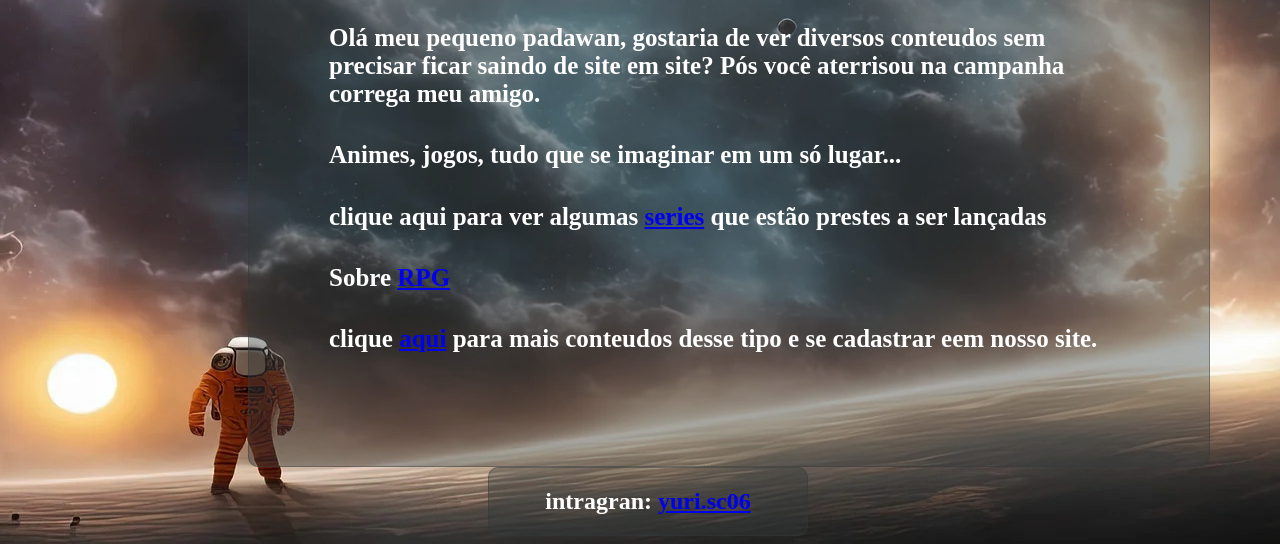
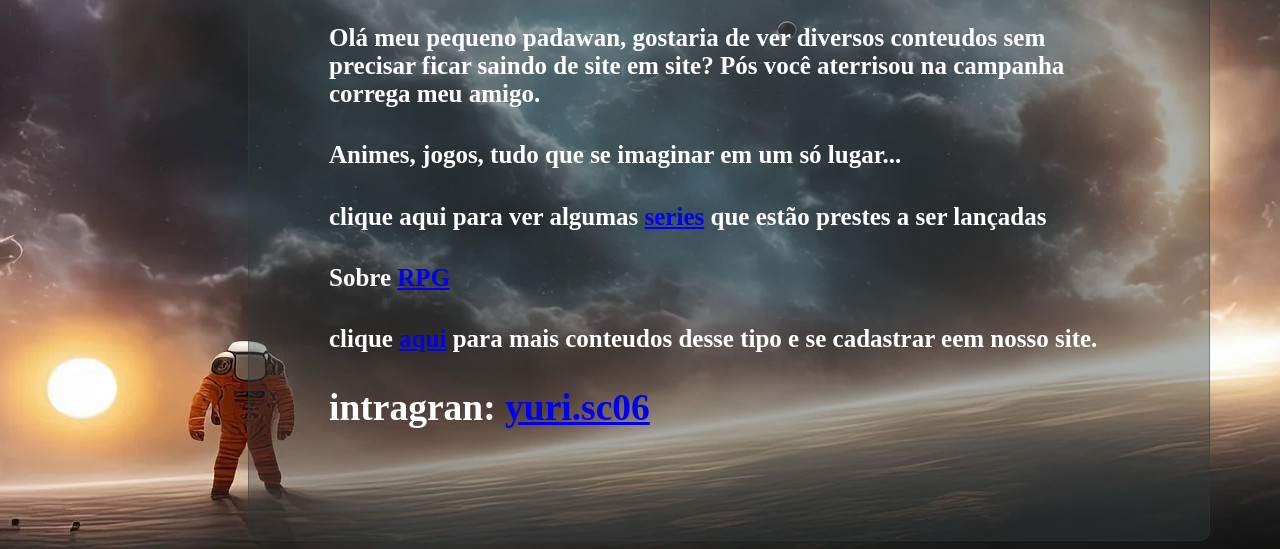
Before and after one commit to yurisartini120/Para_casa, a plain HTML site: page emailMarketing/index.html in a window 1280 px wide. Shown: the part 526-1075 px from the top of the page. Drawn offline with Linux system fonts and the light colour scheme.

Commit message:
atualizacao10

```diff
--- a/emailMarketing/index.html
+++ b/emailMarketing/index.html
@@ -43,15 +43,9 @@
 
             <h4> clique <a href="../PaginaLogin/index.html">aqui</a> para mais conteudos desse tipo e se cadastrar eem nosso site.</h4>
 
-
+      <h2>intragran: <a href="https://www.instagram.com/yuri.sc06/"> yuri.sc06</a></h2>
         </main>
 </div>
-    <footer>
 
-
-             <h2>intragran: <a href="https://www.instagram.com/yuri.sc06/"> yuri.sc06</a></h2>
-
-
-    </footer>
 </body>
 </html>
--- a/emailMarketing/styles.css
+++ b/emailMarketing/styles.css
@@ -3,6 +3,7 @@ body{
     background-size: 100% 100%;
 
     width: 100vh;
+    height: auto;
 
 }
 
@@ -19,16 +20,7 @@ main{
     font-size: 25px;
 }
 
-footer{
-    color: rgb(255, 255, 255);
-    text-align: center;
-    background-color: rgba(50, 59, 59, 0.404);
-    margin-left: 60%;
-    border: 1px solid rgba(50, 59, 59, 0.404) ;
-    border-radius: 10px;
 
-
-}
 
 .container{
     background-color: rgba(50, 59, 59, 0.404);
@@ -45,3 +37,15 @@ footer{
     margin-top: 10%;
 
 }
+
+@media (width:650px){
+    body{
+          display: block;
+        background-image: none;
+    }
+    .container{
+        display: block;
+        background-image: none;
+    }
+
+}
```
